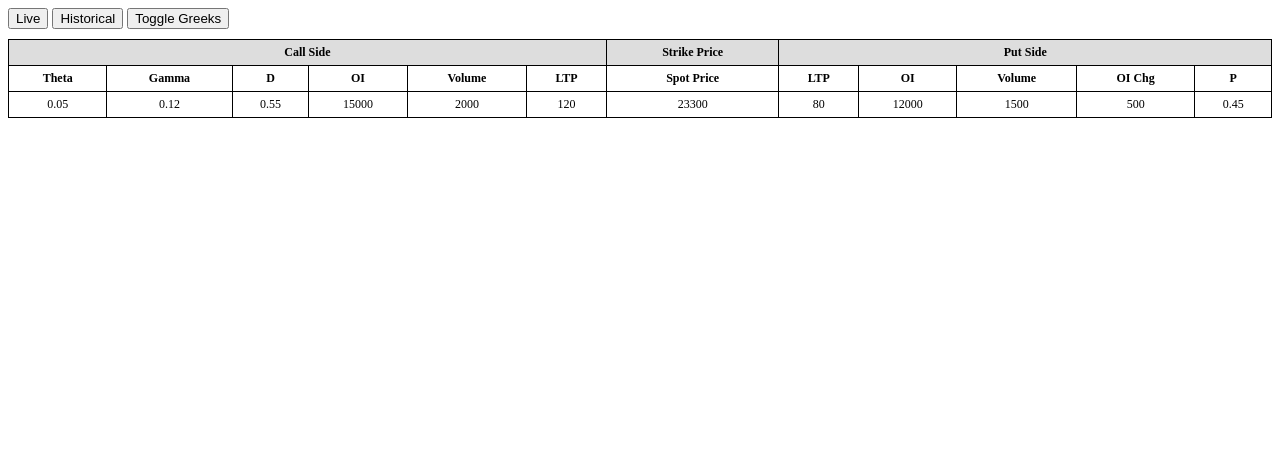
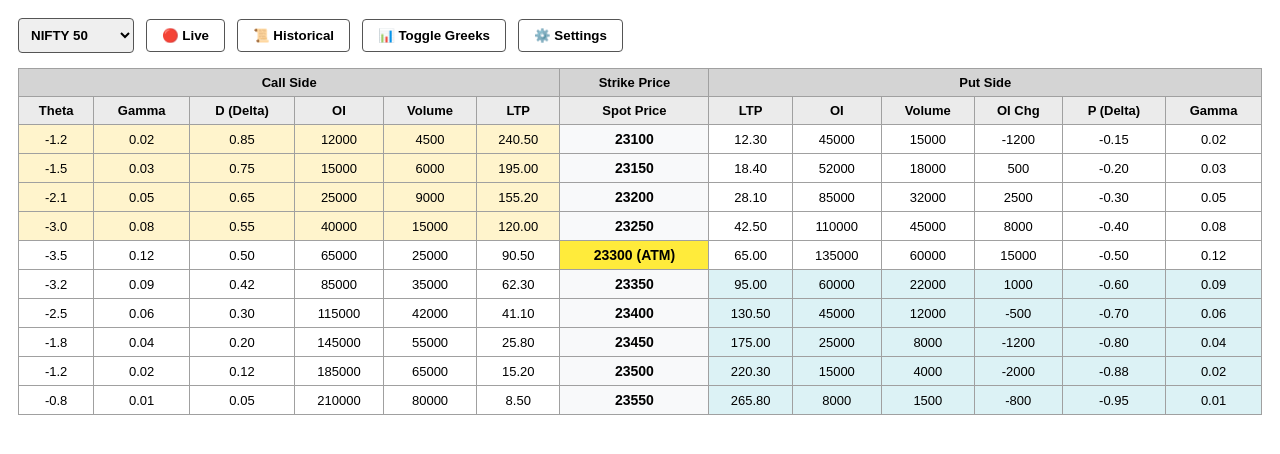
Before and after one commit to alok19898-byte/nifty-sniper-live, a FastAPI app: page / in a window 1280 px wide. Shown: the top 454 px of the page. Run offline with FastAPI, Linux system fonts and the light colour scheme.

Commit message:
Update index.html

```diff
--- a/templates/index.html
+++ b/templates/index.html
@@ -4,48 +4,142 @@
     <meta charset="UTF-8">
     <title>Trading Dashboard</title>
     <style>
-        table { width: 100%; border-collapse: collapse; text-align: center; font-size: 12px; }
-        th, td { border: 1px solid #000; padding: 5px; }
-        .header-main { background-color: #ddd; font-weight: bold; }
-        .controls { margin-bottom: 10px; }
+        body { font-family: Arial, sans-serif; padding: 10px; }
+
+        /* Table Styles */
+        table { width: 100%; border-collapse: collapse; text-align: center; font-size: 13px; margin-top: 15px; }
+        th, td { border: 1px solid #a0a0a0; padding: 6px; }
+        .header-main { background-color: #d4d4d4; font-weight: bold; }
+        .header-sub { background-color: #ebebeb; font-weight: bold; }
+
+        /* Control Panel Styles */
+        .controls { display: flex; gap: 12px; align-items: center; margin-bottom: 10px; }
+        .btn { padding: 8px 15px; cursor: pointer; border: 1px solid #555; background: #fff; border-radius: 4px; font-weight: bold;}
+        .btn:hover { background: #f0f0f0; }
+        .dropdown { padding: 8px; border-radius: 4px; font-weight: bold; border: 1px solid #555; cursor: pointer; }
+
+        /* Color Coding for In-The-Money (ITM) */
+        .itm-call { background-color: #fff4cc; } /* Light Yellow for Call ITM */
+        .itm-put { background-color: #dcf2f5; }  /* Light Blue for Put ITM */
+
+        /* Center Strike Price Column Highlight */
+        .strike-col { background-color: #f8f9fa; font-weight: bold; font-size: 14px; }
     </style>
 </head>
 <body>
 
+    <!-- Controls Panel -->
     <div class="controls">
-        <button onclick="switchMode('live')">Live</button>
-        <button onclick="switchMode('historical')">Historical</button>
-        <button onclick="toggleGreeks()">Toggle Greeks</button>
+        <!-- Index Switcher -->
+        <select class="dropdown" id="indexSelect" onchange="switchIndex()">
+            <option value="NIFTY">NIFTY 50</option>
+            <option value="BANKNIFTY">BANKNIFTY</option>
+        </select>
+
+        <button class="btn" onclick="switchMode('live')">🔴 Live</button>
+        <button class="btn" onclick="switchMode('historical')">📜 Historical</button>
+        <button class="btn" onclick="toggleGreeks()">📊 Toggle Greeks</button>
+        <button class="btn" onclick="openSettings()">⚙️ Settings</button>
     </div>
 
+    <!-- Options Chain Table -->
     <table id="optionTable">
+        <thead>
             <tr class="header-main">
                 <th colspan="6">Call Side</th>
                 <th>Strike Price</th>
-            <th colspan="5">Put Side</th>
+                <th colspan="6">Put Side</th>
             </tr>
-        <tr id="subHeader">
-            <th>Theta</th><th>Gamma</th><th>D</th><th>OI</th><th>Volume</th><th>LTP</th>
+            <tr class="header-sub" id="subHeader">
+                <!-- Call Side -->
+                <th>Theta</th><th>Gamma</th><th>D (Delta)</th><th>OI</th><th>Volume</th><th>LTP</th>
+                <!-- Center -->
                 <th>Spot Price</th>
-            <th>LTP</th><th>OI</th><th>Volume</th><th>OI Chg</th><th>P</th>
+                <!-- Put Side -->
+                <th>LTP</th><th>OI</th><th>Volume</th><th>OI Chg</th><th>P (Delta)</th><th>Gamma</th>
             </tr>
+        </thead>
         <tbody id="dataBody">
-            <!-- Random Data -->
+            <!-- Row 1 (Call ITM, Put OTM) -->
             <tr>
-                <td>0.05</td><td>0.12</td><td>0.55</td><td>15000</td><td>2000</td><td>120</td>
-                <td>23300</td>
-                <td>80</td><td>12000</td><td>1500</td><td>500</td><td>0.45</td>
+                <td class="itm-call">-1.2</td><td class="itm-call">0.02</td><td class="itm-call">0.85</td><td class="itm-call">12000</td><td class="itm-call">4500</td><td class="itm-call">240.50</td>
+                <td class="strike-col">23100</td>
+                <td>12.30</td><td>45000</td><td>15000</td><td>-1200</td><td>-0.15</td><td>0.02</td>
+            </tr>
+            <!-- Row 2 (Call ITM, Put OTM) -->
+            <tr>
+                <td class="itm-call">-1.5</td><td class="itm-call">0.03</td><td class="itm-call">0.75</td><td class="itm-call">15000</td><td class="itm-call">6000</td><td class="itm-call">195.00</td>
+                <td class="strike-col">23150</td>
+                <td>18.40</td><td>52000</td><td>18000</td><td>500</td><td>-0.20</td><td>0.03</td>
+            </tr>
+            <!-- Row 3 (Call ITM, Put OTM) -->
+            <tr>
+                <td class="itm-call">-2.1</td><td class="itm-call">0.05</td><td class="itm-call">0.65</td><td class="itm-call">25000</td><td class="itm-call">9000</td><td class="itm-call">155.20</td>
+                <td class="strike-col">23200</td>
+                <td>28.10</td><td>85000</td><td>32000</td><td>2500</td><td>-0.30</td><td>0.05</td>
+            </tr>
+            <!-- Row 4 (Call ITM, Put OTM) -->
+            <tr>
+                <td class="itm-call">-3.0</td><td class="itm-call">0.08</td><td class="itm-call">0.55</td><td class="itm-call">40000</td><td class="itm-call">15000</td><td class="itm-call">120.00</td>
+                <td class="strike-col">23250</td>
+                <td>42.50</td><td>110000</td><td>45000</td><td>8000</td><td>-0.40</td><td>0.08</td>
+            </tr>
+            <!-- Row 5 (At The Money - ATM) -->
+            <tr>
+                <td>-3.5</td><td>0.12</td><td>0.50</td><td>65000</td><td>25000</td><td>90.50</td>
+                <td class="strike-col" style="background-color: #ffeb3b;">23300 (ATM)</td>
+                <td>65.00</td><td>135000</td><td>60000</td><td>15000</td><td>-0.50</td><td>0.12</td>
+            </tr>
+            <!-- Row 6 (Call OTM, Put ITM) -->
+            <tr>
+                <td>-3.2</td><td>0.09</td><td>0.42</td><td>85000</td><td>35000</td><td>62.30</td>
+                <td class="strike-col">23350</td>
+                <td class="itm-put">95.00</td><td class="itm-put">60000</td><td class="itm-put">22000</td><td class="itm-put">1000</td><td class="itm-put">-0.60</td><td class="itm-put">0.09</td>
+            </tr>
+            <!-- Row 7 (Call OTM, Put ITM) -->
+            <tr>
+                <td>-2.5</td><td>0.06</td><td>0.30</td><td>115000</td><td>42000</td><td>41.10</td>
+                <td class="strike-col">23400</td>
+                <td class="itm-put">130.50</td><td class="itm-put">45000</td><td class="itm-put">12000</td><td class="itm-put">-500</td><td class="itm-put">-0.70</td><td class="itm-put">0.06</td>
+            </tr>
+            <!-- Row 8 (Call OTM, Put ITM) -->
+            <tr>
+                <td>-1.8</td><td>0.04</td><td>0.20</td><td>145000</td><td>55000</td><td>25.80</td>
+                <td class="strike-col">23450</td>
+                <td class="itm-put">175.00</td><td class="itm-put">25000</td><td class="itm-put">8000</td><td class="itm-put">-1200</td><td class="itm-put">-0.80</td><td class="itm-put">0.04</td>
+            </tr>
+            <!-- Row 9 (Call OTM, Put ITM) -->
+            <tr>
+                <td>-1.2</td><td>0.02</td><td>0.12</td><td>185000</td><td>65000</td><td>15.20</td>
+                <td class="strike-col">23500</td>
+                <td class="itm-put">220.30</td><td class="itm-put">15000</td><td class="itm-put">4000</td><td class="itm-put">-2000</td><td class="itm-put">-0.88</td><td class="itm-put">0.02</td>
+            </tr>
+            <!-- Row 10 (Call OTM, Put ITM) -->
+            <tr>
+                <td>-0.8</td><td>0.01</td><td>0.05</td><td>210000</td><td>80000</td><td>8.50</td>
+                <td class="strike-col">23550</td>
+                <td class="itm-put">265.80</td><td class="itm-put">8000</td><td class="itm-put">1500</td><td class="itm-put">-800</td><td class="itm-put">-0.95</td><td class="itm-put">0.01</td>
             </tr>
         </tbody>
     </table>
 
     <script>
+        function switchIndex() {
+            var selectedIndex = document.getElementById("indexSelect").value;
+            alert("Switched Data to: " + selectedIndex);
+            // यहाँ आप API को NIFTY या BANKNIFTY का पैरामीटर भेज सकते हैं
+        }
+
+        function switchMode(mode) {
+            alert("Dashboard Mode: " + mode.toUpperCase());
+        }
+
         function toggleGreeks() {
-            alert("Greeks Hidden/Shown");
-            // यहाँ आप CSS से columns को hide/show कर सकते हो
+            alert("Greeks Columns Toggled!");
         }
-        function switchMode(mode) {
-            alert("Switched to: " + mode);
+
+        function openSettings() {
+            alert("Settings Panel Opened!");
         }
     </script>
 </body>
```
Lines whose indentation alone changed are shown as unchanged.
